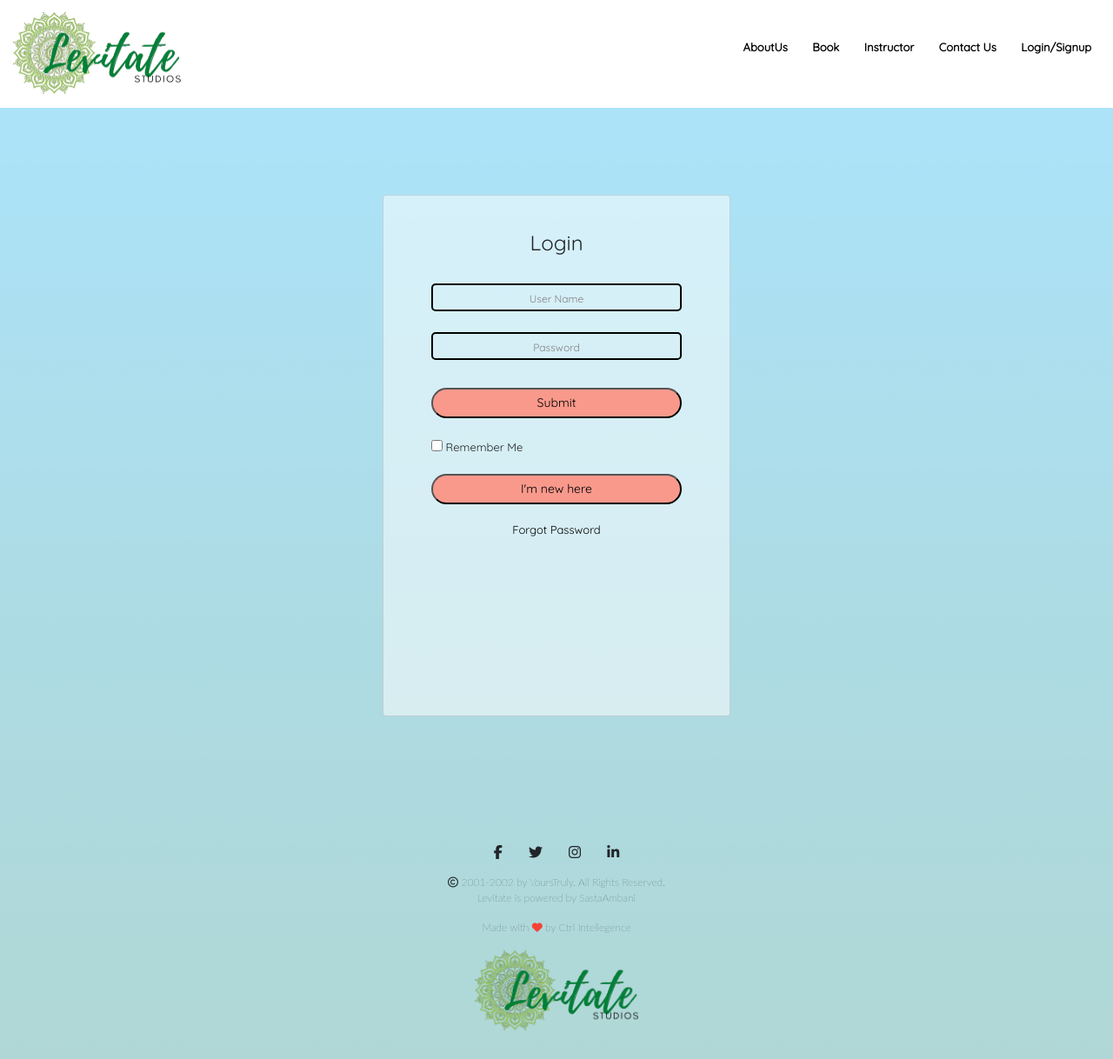
After one commit to SahanyaHebbar/Levitate-Studios-, a Django app: page /loginSignup in a window 1280 px wide. The commit adds this page. Shown: the whole page at 87% size. Run offline with Django 4.2, Linux system fonts and the light colour scheme; some libraries are stand-ins or nearby versions.

Commit message:
LoginSignUpWorkingFinally

```diff
--- /dev/null
+++ b/yoga/home/static/LoginSignup/loginSignup.css
@@ -0,0 +1,106 @@
+
+ .container {
+     width: 100%;
+     height: 100vh;
+     font-family: 'Quicksand';
+     display: flex;
+     align-items: center;
+     justify-content: center;
+ }
+
+ div .card {
+     width: 400px;
+     height: 600px;
+     perspective: 1000px;
+     background-color: rgba(255,255,255,0.5);
+ }
+
+ .inner-box {
+     position: relative;
+     width: 100%;
+     height: 100%;
+     transform-style: preserve-3d;
+     transition: transform 1s;
+ }
+
+
+ div.card-front,
+ div.card-back {
+     position: absolute;
+     width: 100%;
+     height: 100%;
+     background-position: center;
+     background-size: cover;
+     padding: 40px 55px;
+     box-sizing: border-box;
+     backface-visibility: hidden;
+ }
+
+ .card-back {
+     transform: rotateY(180deg);
+ }
+
+ .card h2 {
+     font-weight: normal;
+     font-size: 24px;
+     text-align: center;
+     margin-bottom: 20px;
+ }
+
+ .input-box {
+     width: 100%;
+     background: transparent;
+     border: 2px solid black;
+     margin: 12px 0;
+     height: 32px;
+     border-radius: 5px;
+     padding: 0 10px;
+     box-sizing: border-box;
+     outline: none;
+     text-align: center;
+     color: black;
+ }
+
+ ::placeholder {
+     color: gray;
+     font-size: 12px;
+ }
+
+
+
+ span {
+     font-size: 13px;
+     margin: left 10px;
+ }
+
+ .card .btn {
+     margin-top: 70px;
+ }
+
+ .card a {
+     color: black;
+     text-decoration: none;
+     display: block;
+     text-align: center;
+     font-size: 13px;
+     margin-top: 3px;
+ }
+
+ .button{
+    font-size: 14px;
+    transition-duration: 0.4s;
+    padding: 5px 40px;
+    width: 100%;
+    border-radius: 30px;
+    margin: 20px auto;
+    background-color: #F9998C;
+    color: black;
+    display: block;
+
+  }
+
+button:hover {
+    background-color: #addfef;
+    transition: 1s;
+    color: black;
+  }
--- a/yoga/home/templates/base.html
+++ b/yoga/home/templates/base.html
@@ -27,7 +27,7 @@
                 <li><a href="book">Book</a></li>
                 <li><a href="index.html">Instructor</a></li>
                 <li><a href="index.html">Contact Us</a></li>
-                <li><a href="index.html">Login/Signup</a></li>
+                <li><a href="loginSignup">Login/Signup</a></li>
             </ul>
         </div>
         <!-- <i class="fa fa-bars" onclick="showMenu()"></i> -->
--- /dev/null
+++ b/yoga/home/templates/loginSignup.html
@@ -0,0 +1,61 @@
+<!DOCTYPE html>
+<html>
+    {% extends "base.html" %}
+    {% load static %}
+    {% block title %}Levitate Login/Signup  {% endblock %}
+    {% block CSSlink %}
+    <link rel="stylesheet" type="text/css" href="{% static 'LoginSignup/loginSignup.css' %}">
+    {% endblock %}
+
+    {% block content %}
+    <div class="container">
+        <div class="card">
+            <div class="inner-box" id="card">
+                <div class="card-front">
+                    <h2>Login</h2>
+
+                    <form name="Login" method="post">
+                        {% csrf_token %}
+                        <input type="text" class="input-box" placeholder="User Name" name="loginUser" required>
+                        <input type="password" class="input-box" placeholder="Password" name="loginpass" required>
+                        <button type="submit" class="button">Submit</button>
+                        <input type="checkbox"><span> Remember Me</span>
+                    </form>
+                    <button type="button" class="button" onclick="openRegister()">I'm new here</button>
+                    <a href="">Forgot Password</a>
+                </div>
+                <div class="card-back">
+                    <h2>Sign-up</h2>
+                    <form name="Signup" method="post">
+                        {% csrf_token %}
+                        <input type="text" class="input-box" placeholder="UserName" name="Username" required>
+                        <input type="text" class="input-box" placeholder="FirstName" name="first_name" required>
+                        <input type="text" class="input-box" placeholder="LastName" name="last_name" required>
+                        <input type="email" class="input-box" placeholder="Email ID" name="email" required>
+                        <input type="password" class="input-box" placeholder="Password" name="password" required>
+                        <button type="submit" class="button">Create Account</button>
+                        <input type="checkbox"><span> Remember Me</span>
+                    </form>
+                    <button type="button" class="button" onclick="openLogin()">I've an account</button>
+                    <a href="">Forgot Password</a>
+                </div>
+            </div>
+        </div>
+    </div>
+
+
+
+
+    <!-- JavaScript to rotate card -->
+    <script>
+        var card = document.getElementById("card");
+
+        function openRegister() {
+            card.style.transform = "rotateY(-180deg)";
+        }
+
+        function openLogin() {
+            card.style.transform = "rotateY(0deg)";
+        }
+    </script>
+    {% endblock %}
--- a/yoga/home/urls.py
+++ b/yoga/home/urls.py
@@ -7,4 +7,6 @@ urlpatterns = [
     path('', views.home),
     path('book',views.book),
     path('aboutUs',views.aboutUs),
+    path('loginSignup',views.loginSignup),
+
 ]
--- a/yoga/home/views.py
+++ b/yoga/home/views.py
@@ -1,6 +1,10 @@
-from django.shortcuts import render,HttpResponse
+from django.shortcuts import render,HttpResponse,redirect
 import django.contrib.staticfiles
+from django.contrib.auth.models import User
+from django.contrib import auth
 # Create your views here.
+current_username = None
+current_pass =  None
 def home(request):
     return render(request, 'home.html')
 
@@ -9,3 +13,32 @@ def book(request):
 
 def aboutUs(request):
     return render(request, 'aboutUs.html')
+
+def loginSignup(request):
+    return render(request, 'loginSignup.html')
+
+def loginSignup(request):
+    global current_username
+    global current_pass
+    render(request,"loginSignup.html")
+    if request.method=='POST':
+        if "loginUser" in request.POST:            #login stuff
+            user=request.POST['loginUser']
+            password=request.POST['loginpass']
+            current_username=user
+            current_pass=password
+            user = auth.authenticate(username=current_username, password=current_pass)
+            if user:
+                auth.login(request, user)
+                return redirect('/home')
+
+        elif request.POST['email']!="" and request.POST['password']!="":      #Signup stuff
+            EmailID=request.POST['email']
+            Password=request.POST['password']
+            first_name=request.POST['first_name']
+            last_name=request.POST['last_name']
+            username=request.POST['Username']
+            user = User.objects.create_user(username=username, password=Password, email=EmailID,first_name=first_name,last_name=last_name)
+            return redirect('/home')
+    elif request.method=='GET':
+        return render(request,"loginSignup.html")
```
Also changed, not shown: yoga/db.sqlite3.
